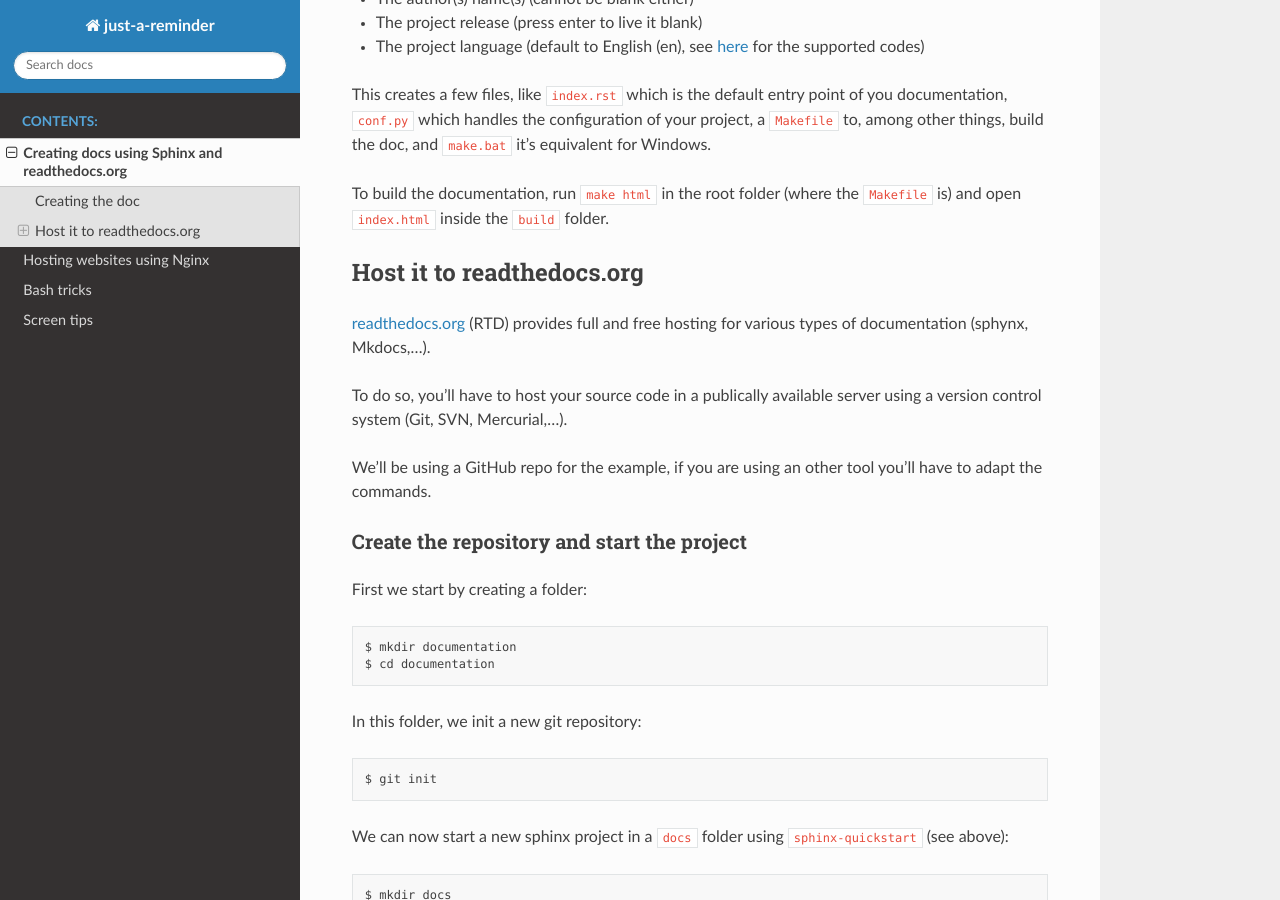
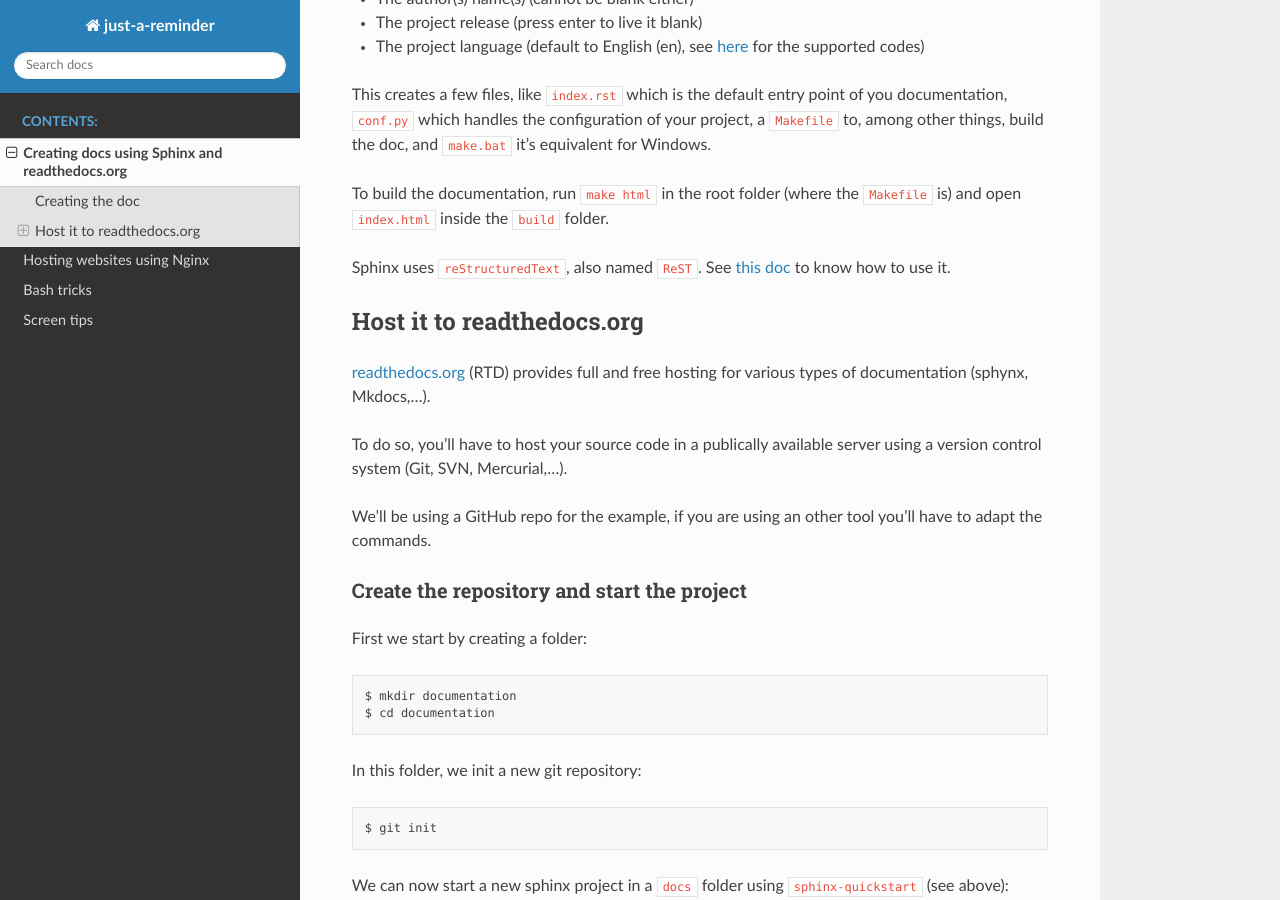
Before and after one commit to bastantoine/just-a-reminder, a Sphinx documentation site: the page built from docs/source/docs_sphinx.rst, in a window 1280 px wide and 900 px high, scrolled down 555 px. Built offline with Sphinx 7.4.7 and the Read the Docs theme 2.0.0, drawn with Linux system fonts in a browser that asks for light colours.

Commit message:
Updated Sphinx doc

```diff
--- a/docs/source/docs_sphinx.rst
+++ b/docs/source/docs_sphinx.rst
@@ -22,6 +22,8 @@ You'll be asked for a few things:
 This creates a few files, like ``index.rst`` which is the default entry point of you documentation, ``conf.py`` which handles the configuration of your project, a ``Makefile`` to, among other things, build the doc, and ``make.bat`` it's equivalent for Windows.
 
 To build the documentation, run ``make html`` in the root folder (where the ``Makefile`` is) and open ``index.html`` inside the ``build`` folder.
+
+Sphinx uses ``reStructuredText``, also named ``ReST``. See `this doc <https://rest-sphinx-memo.readthedocs.io/en/latest/ReST.html>`_ to know how to use it.
 
 Host it to readthedocs.org
 ------------------------------
```
